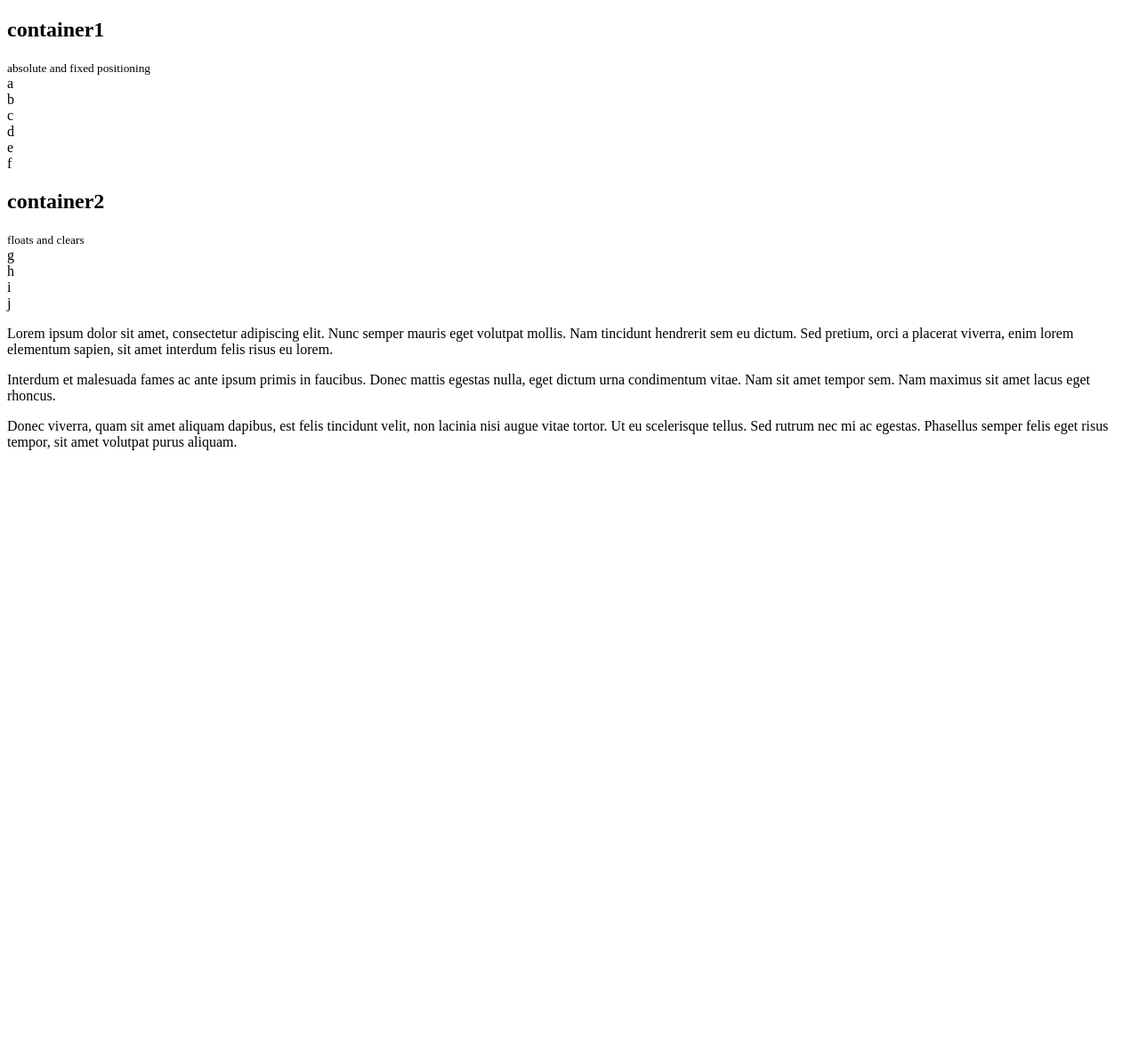
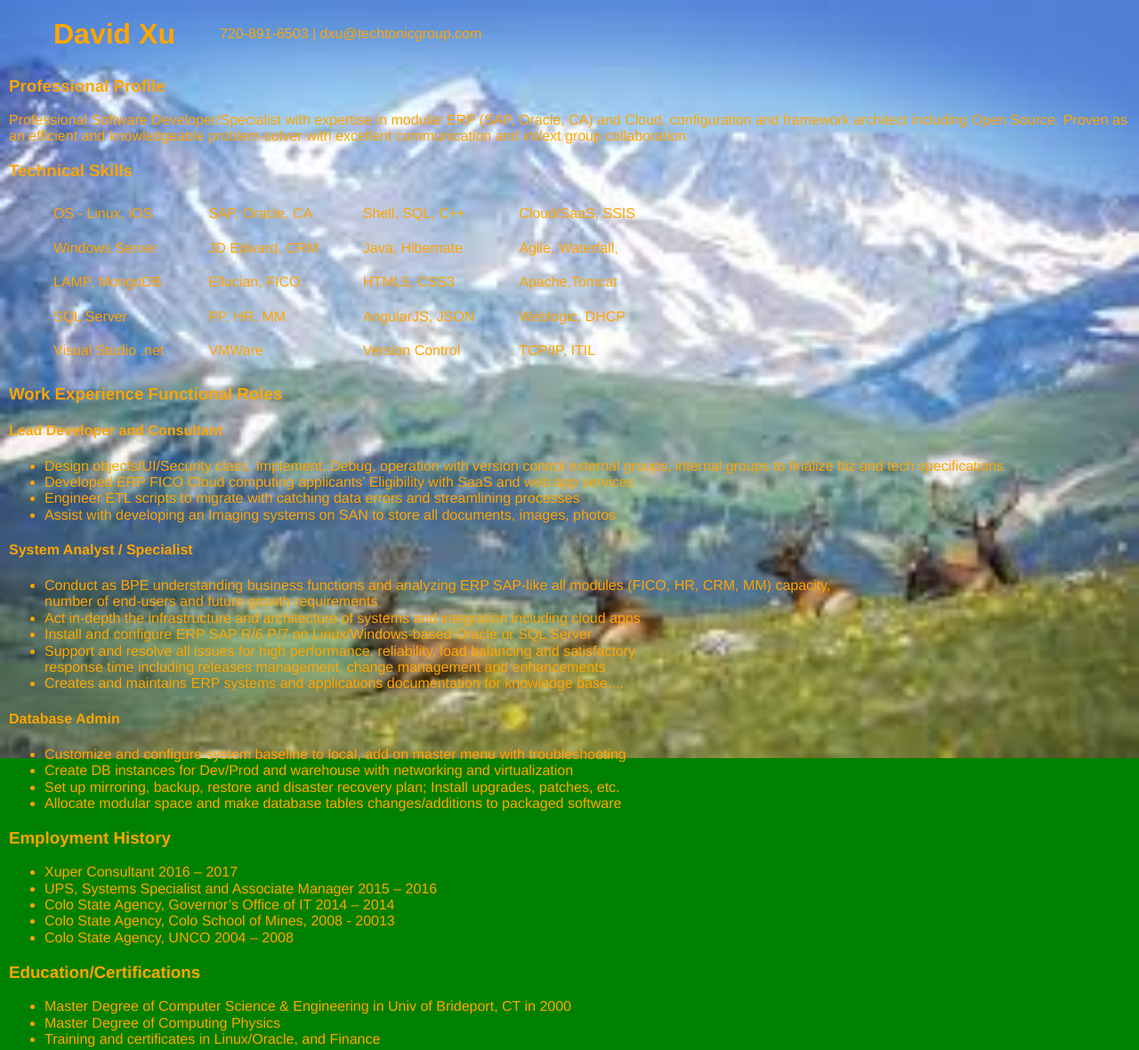
Before and after one commit to dxu6/Assignment1_Resume, a plain HTML site: page index.html in a window 1280 px wide. Shown: the whole page at 89% size. Before the commit the page ends 800 px from the top, so only its background shows below. Drawn offline with Linux system fonts and the light colour scheme.

Commit message:
put back images for background after reverse action by earlier branching

```diff
--- a/CSS/style.css
+++ b/CSS/style.css
@@ -1,13 +1,26 @@
 /*
 	Styles for CSS of David Xu Assignment1_Resume
 */
+body {
+  background: green url("rockymount.jpg") no-repeat;
+  background-size: 100%;
 
-body {
 	font-family: helvetica, arial, sans-serif;
-  color: #575757;
+  color: orange;
 	min-height: 1600px;
   padding: 10px;
 }
+
+table {
+  border-collapse: separate;
+  border-spacing: 50px 0;
+}
+
+td {
+  padding: 10px 0;
+}
+
+
 h1, h2 {
   margin: 0;
   padding: 0;
@@ -23,7 +36,7 @@
 	border: 1px solid #ccc;
 }
 .container {
-	width: 50%;
+	width: 95%;
 	padding: 10px;
 	margin: 20px auto;
 	border: 2px solid green;
@@ -34,13 +47,13 @@
 	Absolute and Fixed
 ============================ */
 .container1 {
-	height: 200px;
+	height: 100px;
 	position: relative; /* now anchors absolute items */
 }
 .a {
 	position: absolute;
-	top: 50px;
-	left: 50px;
+	top: 250px;
+	left: 5px;
 	background-color: red;
 
 }
--- a/index.html
+++ b/index.html
@@ -2,32 +2,114 @@
 <html>
   <head>
     <meta charset="utf-8">
-    <title>Assignment1_Resume</title>
+    <title>Assign1_DavidXuResume</title>
+    <link rel="stylesheet" href="CSS\normalize.css">
+    <link rel="stylesheet" href="CSS\style.css">
   </head>
+
   <body>
-    <link rel="CSS/">
-    <link rel="CSS/">
 
-<div class="container container1">
-  <h2>container1</h2>
-  <small class="top-corner">absolute and fixed positioning</small>
-  <div class="box a">a</div>
-  <div class="box b">b</div>
-  <div class="box c">c</div>
-  <div class="box d">d</div>
-  <div class="box e">e</div>
-  <div class="box f">f</div>
-</div>
-<div class="container container2">
-  <h2>container2</h2>
-  <small class="top-corner">floats and clears</small>
-  <div class="box g">g</div>
-  <div class="box h">h</div>
-  <div class="box i">i</div>
-  <div class="box j">j</div>
-  <p>Lorem ipsum dolor sit amet, consectetur adipiscing elit. Nunc semper mauris eget volutpat mollis. Nam tincidunt hendrerit sem eu dictum. Sed pretium, orci a placerat viverra, enim lorem elementum sapien, sit amet interdum felis risus eu lorem.</p>
-  <p>Interdum et malesuada fames ac ante ipsum primis in faucibus. Donec mattis egestas nulla, eget dictum urna condimentum vitae. Nam sit amet tempor sem. Nam maximus sit amet lacus eget rhoncus.</p>
-  <p>Donec viverra, quam sit amet aliquam dapibus, est felis tincidunt velit, non lacinia nisi augue vitae tortor. Ut eu scelerisque tellus. Sed rutrum nec mi ac egestas. Phasellus semper felis eget risus tempor, sit amet volutpat purus aliquam.</p>
-</div>
+
+    <table>
+      <tr>
+        <td><h1>David Xu</h1></td>
+        <td>720-891-6503 | dxu@techtonicgroup.com</td>
+      </tr>
+    </table>
+
+
+ <!-- <div class="container container1"> -->
+  		<h3>Professional Profile</h3>
+      <p> Professional Software Developer/Specialist with expertise in modular ERP (SAP, Oracle, CA)
+and Cloud, configuration and framework architect including Open Source. Proven as an efficient
+and knowledgeable problem-solver with excellent communication and int/ext group collaboration</p>
+
+
+  		<!-- <div class="box a"></div> -->
+      <h3>Technical Skills</h3>
+      <table>
+        <tr>
+          <td>OS - Linux, iOS </td>
+          <td>SAP, Oracle, CA</td>
+          <td>Shell, SQL, C++</td>
+          <td>Cloud/SaaS, SSIS</td>
+        </tr>
+        <tr>
+          <td>Windows Server</td>
+          <td>JD Edward, CRM</td>
+          <td>Java, Hibernate</td>
+          <td>Agile, Waterfall,</td>
+        </tr>
+        <tr>
+          <td>LAMP, MongoDB</td>
+          <td>Ellucian, FICO</td>
+          <td>HTML5, CSS3</td>
+          <td>Apache,Tomcat</td>
+        </tr>  <tr>
+            <td>SQL Server</td>
+            <td>PP, HR, MM</td>
+            <td>AngularJS, JSON</td>
+            <td>Weblogic, DHCP</td>
+          </tr>
+          <tr>
+            <td>Visual Studio .net</td>
+            <td>VMWare</td>
+            <td>Version Control</td>
+            <td>TCP/IP, ITIL</td>
+          </tr>
+      </table>
+
+  		<!div class="box b"></div>
+      <h3>Work Experience Functional Roles</h3>
+      <!div class="box c"></div>
+      <h4>Lead Developer and Consultant</h4>
+      <ul>
+        <li>Design objects/UI/Security class, Implement, Debug, operation with version control external
+  groups, internal groups to finalize biz and tech specifications</li>
+        <li>Developed ERP FICO Cloud computing applicants’ Eligibility with SaaS and web app services</li>
+        <li>Engineer ETL scripts to migrate with catching data errors and streamlining processes</li>
+        <li>Assist with developing an Imaging systems on SAN to store all documents, images, photos</li>
+      </ul>
+
+  		<!div class="box d"></div>
+      <h4>System Analyst / Specialist</h4>
+      <ul>
+        <li>Conduct as BPE understanding business functions and analyzing ERP SAP-like all modules
+  (FICO, HR, CRM, MM) capacity, <br />number of end-users and future growth requirements</li>
+        <li>Act in-depth the infrastructure and architecture of systems and integration including cloud apps</li>
+        <li>Install and configure ERP SAP R/6 P/7 on Linux/Windows-based Oracle or SQL Server</li>
+        <li>Support and resolve all issues for high performance, reliability, load balancing and satisfactory<br />
+        response time including releases management, change management and enhancements</li>
+        <li>Creates and maintains ERP systems and applications documentation for knowledge base....</li>
+      </ul>
+
+  		<!div class="box e"></div>
+      <h4>Database Admin</h4>
+      <ul>
+        <li>Customize and configure system baseline to local, add on master menu with troubleshooting</li>
+        <li>Create DB instances for Dev/Prod and warehouse with networking and virtualization</li>
+        <li>Set up mirroring, backup, restore and disaster recovery plan; Install upgrades, patches, etc.</li>
+        <li>Allocate modular space and make database tables changes/additions to packaged software</li>
+      </ul>
+
+  		<!div class="box f"></div>
+      <h3>Employment History</h3>
+      <ul>
+        <li>Xuper Consultant 2016 – 2017</li>
+        <li>UPS, Systems Specialist and Associate Manager 2015 – 2016</li>
+        <li>Colo State Agency, Governor’s Office of IT 2014 – 2014</li>
+        <li>Colo State Agency,  Colo School of Mines, 2008 - 20013</li>
+        <li>Colo State Agency, UNCO 2004 – 2008</li>
+      </ul>
+
+      <!div class="container container2">
+  		<!div class="box g"></div>
+      <h3>Education/Certifications</h3>
+      <ul>
+        <li>Master Degree of Computer Science & Engineering in Univ of Brideport, CT in 2000</li>
+        <li>Master Degree of Computing Physics</li>
+        <li>Training and certificates in Linux/Oracle, and Finance</li>
+      </ul>
+  	<!/div>
 </body>
 </html>
```
Also changed, not shown: CSS/normalize.css (added), CSS/rockymount.jpg (added).
